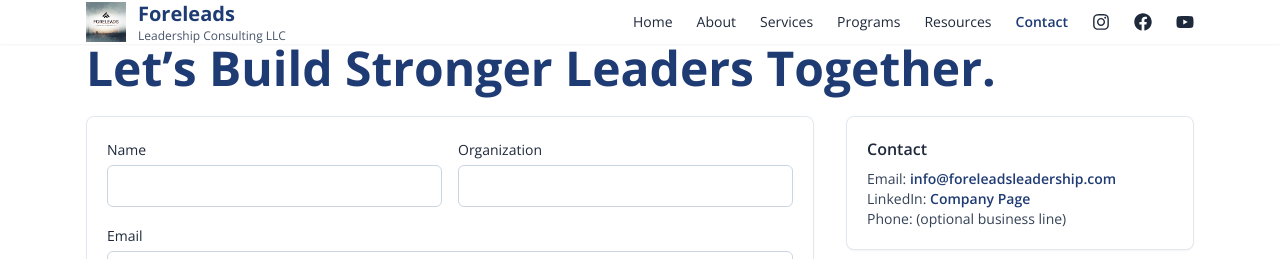
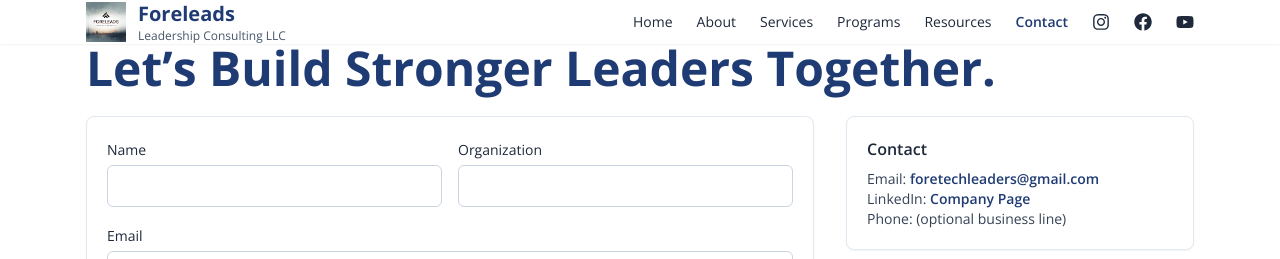
Before and after one commit to foretechleaders/Foreleads-site-final, a React (Vite) app: page /contact in a window 1280 px wide. Shown: the top 259 px of the page. Built offline with nearby package versions, Linux system fonts and the light colour scheme.

Commit message:
Add files via upload

```diff
--- a/src/pages/Contact.jsx
+++ b/src/pages/Contact.jsx
@@ -33,7 +33,7 @@ export default function Contact() {
           <div className="card p-5">
             <h3 className="font-semibold">Contact</h3>
             <div className="text-sm text-slate-700 mt-2">
-              <div>Email: <a className="text-navy font-semibold" href="mailto:info@foreleadsleadership.com">info@foreleadsleadership.com</a></div>
+              <div>Email: <a className="text-navy font-semibold" href="mailto:foretechleaders@gmail.com">foretechleaders@gmail.com</a></div>
               <div>LinkedIn: <a className="text-navy font-semibold" href="https://www.linkedin.com/company/109255618" target="_blank" rel="noopener noreferrer">Company Page</a></div>
               <div>Phone: (optional business line)</div>
             </div>
@@ -43,7 +43,7 @@ export default function Contact() {
             <h3 className="font-semibold">Social</h3>
             <div className="text-sm text-slate-700 mt-2 space-y-1">
               <div><a className="text-navy font-semibold" href="https://www.youtube.com/@ForeleadsLeadershipConsulting" target="_blank" rel="noopener noreferrer">YouTube</a></div>
-              <div><a className="text-navy font-semibold" href="mailto:info@foreleadsleadership.com">Email Us</a></div>
+              <div><a className="text-navy font-semibold" href="mailto:mailto:foretechleaders@gmail.com">Email Us</a></div>
             </div>
           </div>
         </aside>
```
